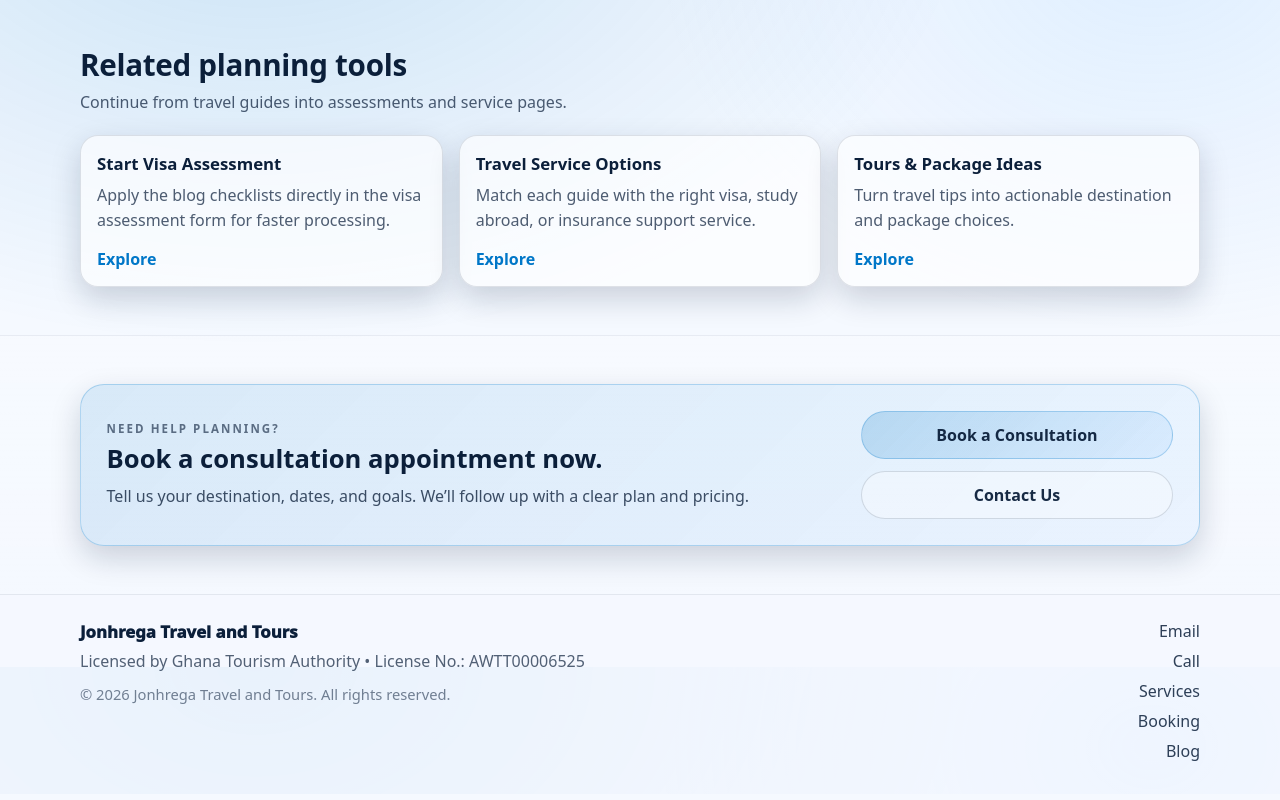
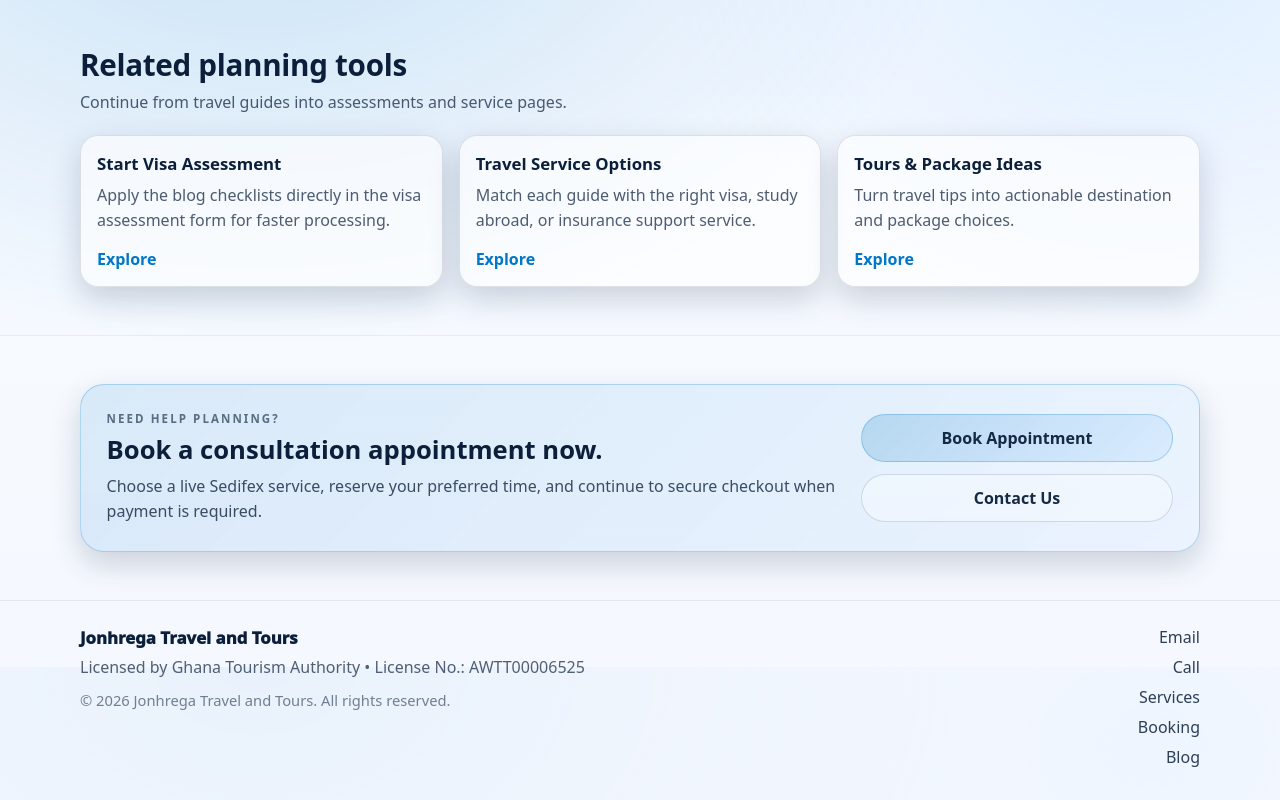
Before and after one commit to learngermanghana/jonhrega-travel-site, a React (Vite) app: page /blog in a window 1280 px wide. Shown: the part 1733-2533 px from the top of the page. Built offline with nearby package versions, Linux system fonts and the light colour scheme.

Commit message:
Update consultation CTA for booking flow

```diff
--- a/src/components/ConsultationCTA.jsx
+++ b/src/components/ConsultationCTA.jsx
@@ -10,12 +10,12 @@ export default function ConsultationCTA({ eyebrow = "Let’s plan your next move
             <div className="ctaPanel__eyebrow">{eyebrow}</div>
             <h2 className="ctaPanel__title">Book a consultation appointment now.</h2>
             <p className="ctaPanel__text">
-              Tell us your destination, dates, and goals. We’ll follow up with a clear plan and pricing.
+              Choose a live Sedifex service, reserve your preferred time, and continue to secure checkout when payment is required.
             </p>
           </div>
           <div className="ctaPanel__actions">
-            <Link className="btn" to="/assessment">
-              Book a Consultation
+            <Link className="btn" to="/booking">
+              Book Appointment
             </Link>
             <Link className="btn btn--ghost" to="/contact">
               Contact Us
```
